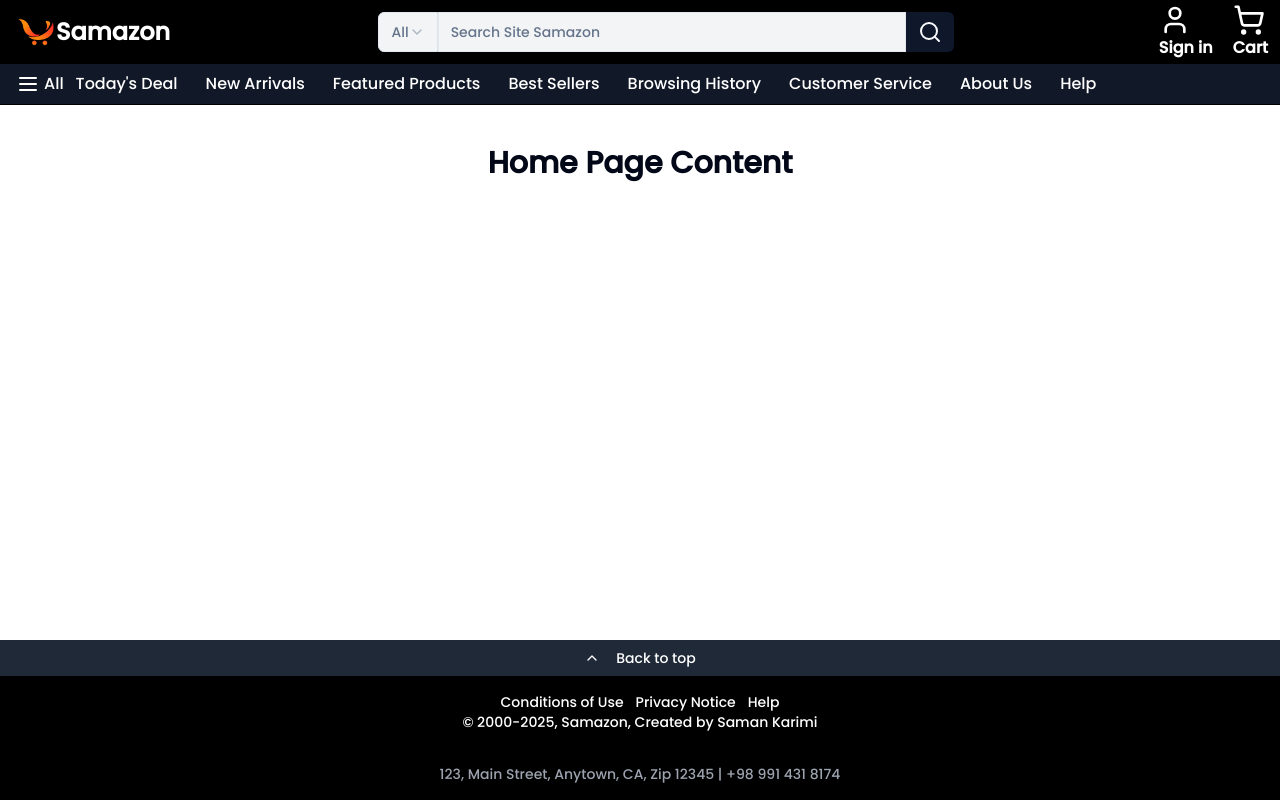
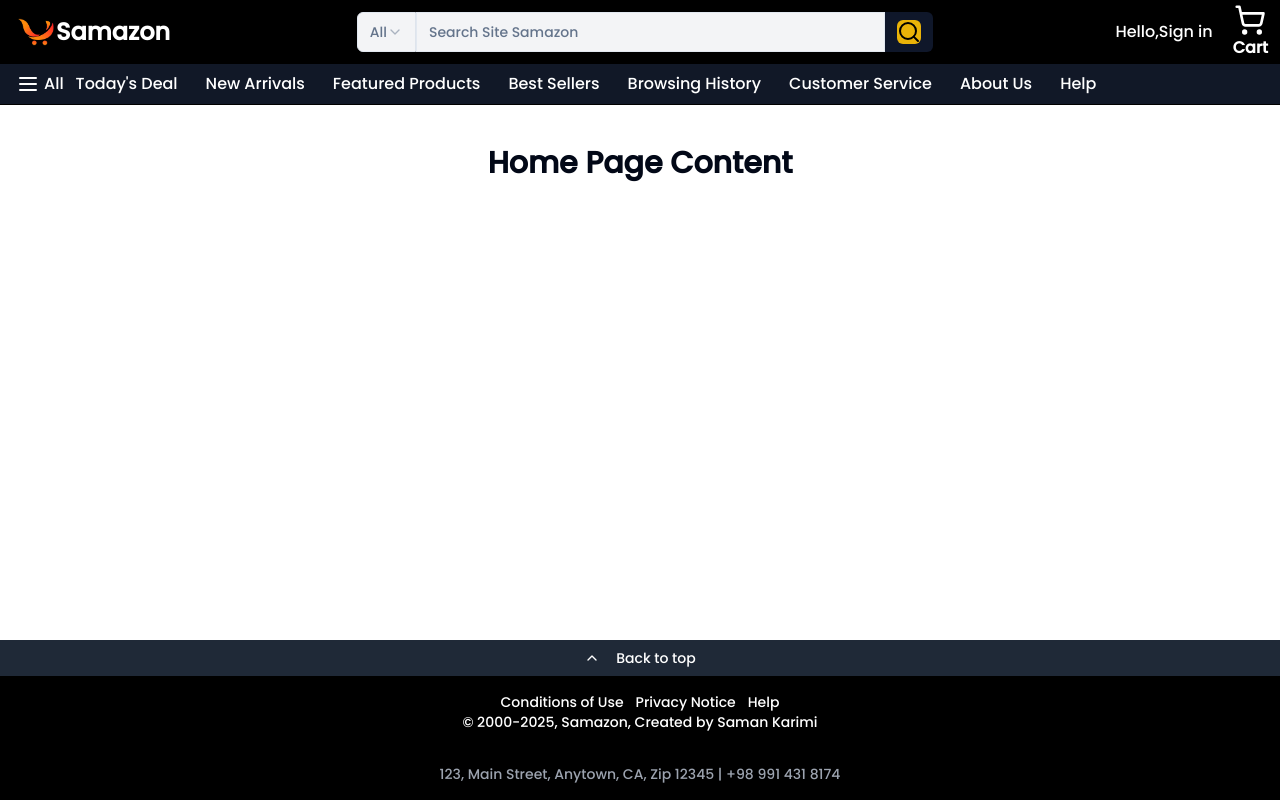
Before and after one commit to sani1426/Samazon, a Next.js app: page / in a window 1280 px wide. Built offline with nearby package versions, Linux system fonts and the light colour scheme.

Commit message:
update globals.css, components/shared/header/index.tsx, menu.tsx and search.tsx

```diff
--- a/app/globals.css
+++ b/app/globals.css
@@ -77,7 +77,7 @@
 
 @layer utilities {
   .header-button {
-    @apply cursor-pointer p-1 hover:bg-white hover:text-black transition-all duration-300;
+    @apply cursor-pointer p-1 hover:bg-white hover:text-black transition-all duration-500;
   }
   .h1-bold {
     @apply font-bold text-2xl lg:text-3xl;
--- a/components/shared/header/index.tsx
+++ b/components/shared/header/index.tsx
@@ -38,7 +38,7 @@ const Header = () => {
       <div className='flex items-center px-3 mb-[1px] bg-gray-900'>
         <Button
           variant='ghost'
-          className='header-button flex items-center gap-1 text-base [&_svg]:size-6'
+          className='dark header-button flex items-center gap-1 text-base [&_svg]:size-6'
         >
           <MenuIcon />
           All
--- a/components/shared/header/menu.tsx
+++ b/components/shared/header/menu.tsx
@@ -1,16 +1,15 @@
-import { ShoppingCartIcon, UserIcon } from 'lucide-react'
+import { ShoppingCartIcon} from 'lucide-react'
 import Link from 'next/link'
 
 export default function Menu() {
   return (
     <div className='flex justify-end'>
       <nav className='flex gap-3 w-full'>
-        <Link href='/cart' className='header-button hover:bg-white hover:text-black transition-all duration-300'>
-          <UserIcon className='h-8 w-8' />
-          <span className='font-bold'>Sign in</span>
+        <Link href='/signin' className='header-button flex items-center justify-center hover:text-white'>
+  Hello,Sign in
         </Link>
 
-        <Link href='/cart' className='header-button'>
+        <Link href='/cart' className='header-button p-2 flex items-center justify-center flex-col'>
           <ShoppingCartIcon className='h-8 w-8' />
           <span className='font-bold'>Cart</span>
         </Link>
--- a/components/shared/header/search.tsx
+++ b/components/shared/header/search.tsx
@@ -40,7 +40,7 @@ export default async function Search() {
         type='submit'
         className='bg-primary text-primary-foreground text-black rounded-s-none rounded-e-md h-full px-3 py-2 '
       >
-        <SearchIcon className='w-6 h-6' />
+        <SearchIcon className='w-6 h-6 bg-yellow-500 text-black hover:bg-yellow-300 duration-500 transition-all rounded-md' />
       </button>
     </form>
   )
```
